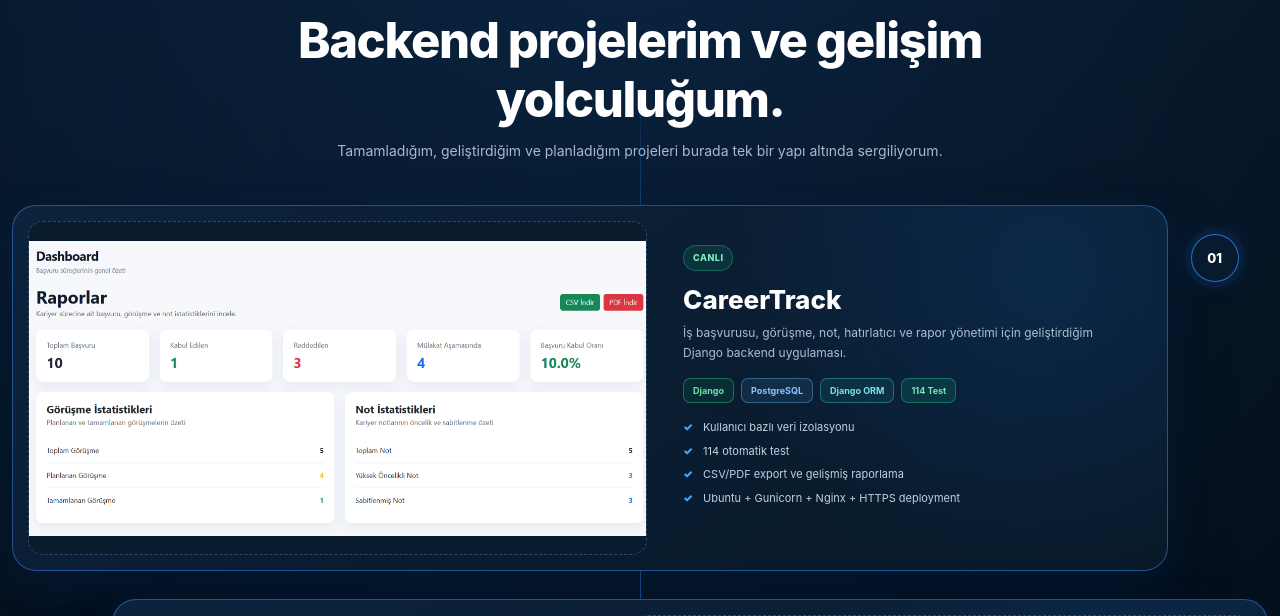
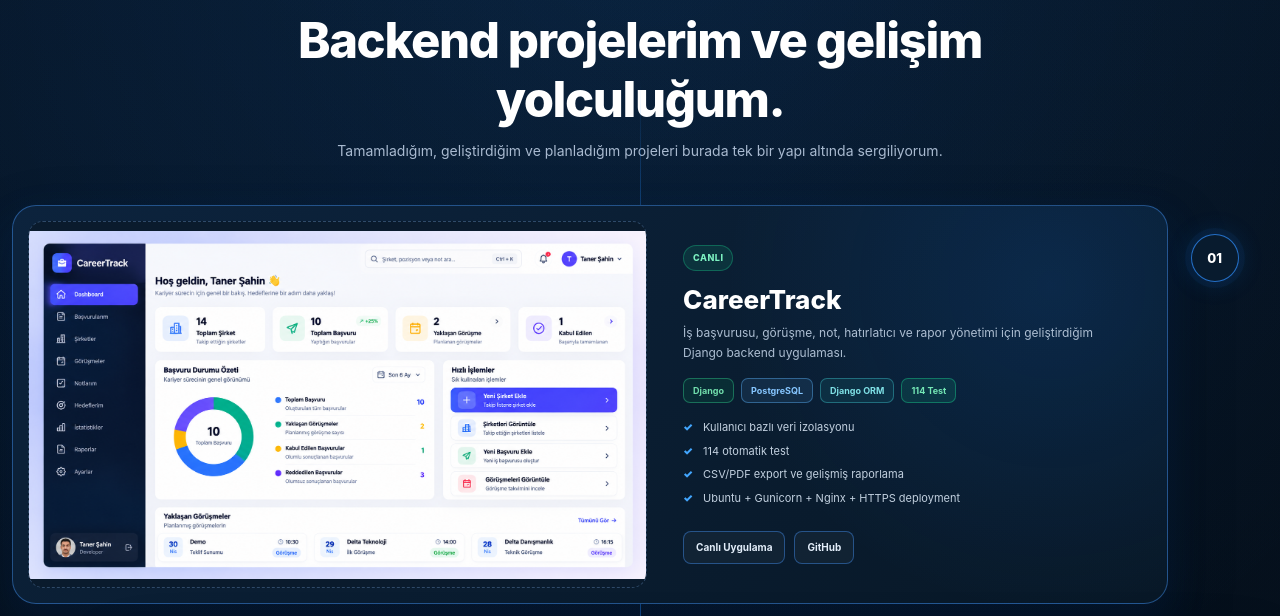
Before and after one commit to taner-sahin/portfolio, a Django app: page / in a window 1280 px wide. Shown: the part 1742-2358 px from the top of the page. Run offline with Django 5.2, Linux system fonts and the light colour scheme.

Commit message:
Update CareerTrack portfolio card

```diff
--- a/templates/home.html
+++ b/templates/home.html
@@ -339,8 +339,8 @@
 
   <div class="project-showcase-media">
     <img
-            src="{% static 'img/projects/careertrack/reports.png' %}"
-            alt="CareerTrack Raporlar ekran görüntüsü"
+      src="{% static 'img/projects/careertrack/careertrack-dashboard.png' %}"
+      alt="CareerTrack Dashboard"
     />
   </div>
 
@@ -368,8 +368,26 @@
       <li>Ubuntu + Gunicorn + Nginx + HTTPS deployment</li>
     </ul>
 
+    <div class="project-actions">
+      <a
+        href="https://careertrack.tanersahindev.com"
+        target="_blank"
+        rel="noopener noreferrer"
+      >
+        Canlı Uygulama
+      </a>
+
+      <a
+        href="https://github.com/taner-sahin/CareerTrack"
+        target="_blank"
+        rel="noopener noreferrer"
+      >
+        GitHub
+      </a>
+    </div>
+
+  </div>
 </article>
-
       <!-- ==========================================
            02 — HAZIRLANIYOR
       =========================================== -->
```
Also changed, not shown: static/img/projects/careertrack/careertrack-card.png (deleted), static/img/projects/careertrack/careertrack-dashboard.png (added). Lines whose indentation alone changed are shown as unchanged.
